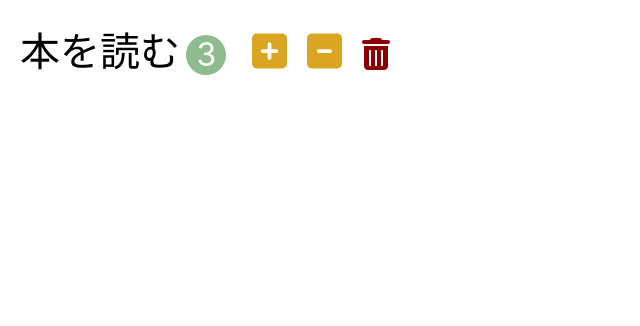
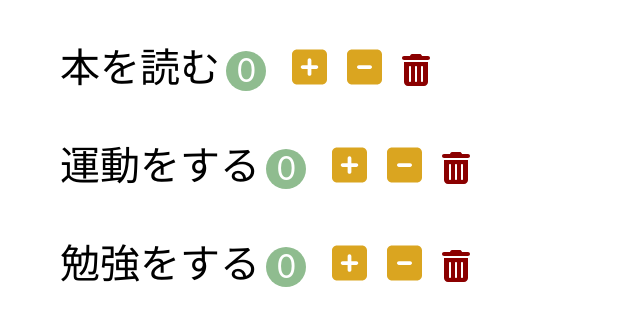
Before and after one commit to kimyw2357/habit-tracker, a React (Create React App) app: page / in a window 1280 px wide. Shown: the top 326 px of the page, without its empty margins (0-640 px from the left). Built offline with nearby package versions, Linux system fonts and the light colour scheme.

Commit message:
react: props

```diff
--- a/src/app.jsx
+++ b/src/app.jsx
@@ -1,8 +1,8 @@
 import './app.css';
-import Habit from './components/habit';
+import Habits from './components/habits';
 
 function App() {
-  return <Habit></Habit>
+  return <Habits></Habits>
 }
 
 export default App;
--- a/src/components/habit.jsx
+++ b/src/components/habit.jsx
@@ -1,19 +1,33 @@
 import React, { Component } from 'react';
 
 class Habit extends Component {
+  state = {
+    count: 0,
+  };
+
+  handleIncrement = () => {
+    this.setState({ count: this.state.count + 1 });
+  }
+
+  handleDecrement = () => {
+    const count = this.state.count -1;
+    this.setState({ count: count < 0 ? 0 : count });
+  }
+
   render() {
+    const { name, count } = this.props.habit;
     return (
     <li className='habit'>
-      <span className="habit-name">本を読む</span>
-      <span className="habit-count">3</span>
-      <button className='habit-button habit-increase'>
+      <span className="habit-name">{name}</span>
+      <span className="habit-count">{count}</span>
+      <button className='habit-button habit-increase' onClick={this.handleIncrement}>
         <i className="fa-solid fa-square-plus"></i>
       </button>
-      <button className='habit-button habit-decrease'>
+      <button className='habit-button habit-decrease' onClick={this.handleDecrement}>
         <i className="fa-solid fa-square-minus"></i>
       </button>
       <button className='habit-button habit-delete'>
-        <i class="fa-solid fa-trash-can"></i>
+        <i className="fa-solid fa-trash-can"></i>
       </button>
     </li>
     );
--- /dev/null
+++ b/src/components/habits.jsx
@@ -0,0 +1,22 @@
+import React, { Component } from 'react';
+import Habit from './habit';
+
+class Habits extends Component {
+  state = {
+    habits:[{ id: 1, name: '本を読む', count: 0},
+            { id: 2, name: '運動をする', count: 0},
+            { id: 3, name: '勉強をする', count: 0},
+    ],
+  };
+  render() {
+    return (
+      <ul>
+        {this.state.habits.map(habit => (
+          <Habit key={habit.id} habit={habit} />
+        ))}
+      </ul>
+    );
+  }
+}
+
+export default Habits;
```
